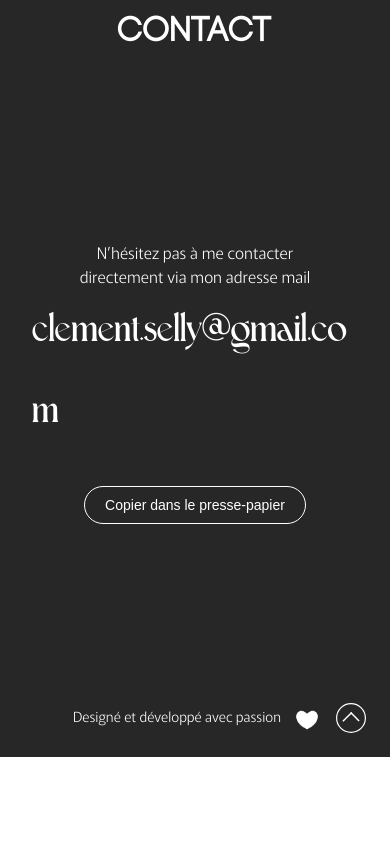
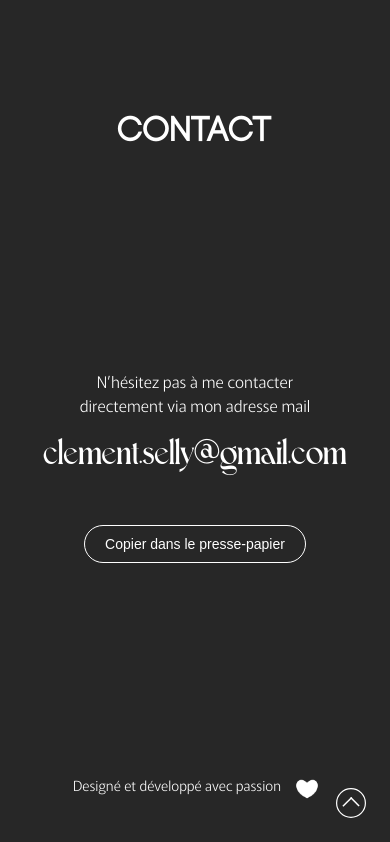
Before and after one commit to ClementSellyPro/portfolio-2025, a Next.js app: page / in a window 390 px wide. Shown: the part 3920-4762 px from the top of the page. Before the commit the page ends 4677 px from the top, so only its background shows below. Built offline with nearby package versions, Linux system fonts and the light colour scheme.

Commit message:
Reduice mail address size on 'Contact' Page

```diff
--- a/app/components/about/AboutPage.tsx
+++ b/app/components/about/AboutPage.tsx
@@ -3,7 +3,7 @@ import Toolbox from './Toolbox'
 
 export default function AboutPage() {
   return (
-    <div id='about' className='lg:h-[130vh] h-[135vh] text-[#272727] bg-white relative'>
+    <div id='about' className='lg:h-[130vh] h-[145vh] text-[#272727] bg-white relative'>
       <h2 className='page-title text-center pt-12 lg:text-[64px] text-[36px]'>A PROPOS</h2>
       <p className='about-text lg:text-[56px] text-[24px] lg:px-50 px-10 pt-5 lg:leading-22 leading-14'>
         <span className='about-stylish-word lg:text-[96px] text-[48px]'>Bonjour,</span><br/>
--- a/app/components/contact/ContactPage.tsx
+++ b/app/components/contact/ContactPage.tsx
@@ -47,7 +47,7 @@ export default function ContactPage() {
       <div className='flex flex-col items-center'>
         <p className='contact-message lg:text-[22px] text-[16px] text-center lg:w-full w-2/3'>N’hésitez pas à me contacter directement via mon adresse mail</p>
         {/* link to mailto */}
-        <motion.a className='contact-mail lg:text-[128px] text-[54px] hover:border rounded-full lg:px-18 px-8 pb-4' href='mailto:clement.selly@gmail.com'>
+        <motion.a className='contact-mail lg:text-[128px] text-[48px] hover:border rounded-full lg:px-18 px-8 pb-4' href='mailto:clement.selly@gmail.com'>
           {
             address.split("").map((char, i) => (
               <motion.span
```
